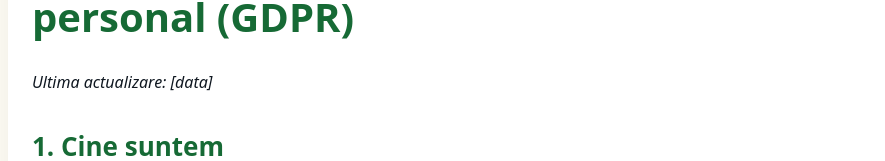
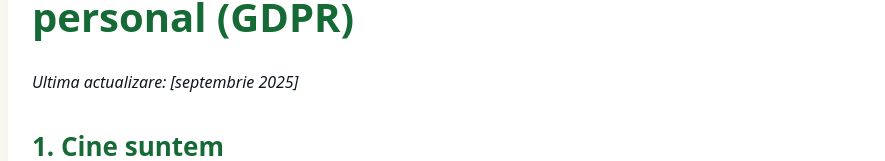
Before and after one commit to floryflorynutza08/edugarden_site, a Next.js app: page /acord-prelucrare-date in a window 1280 px wide. Shown: the part 184-345 px from the top of the page, without its empty margins (192-1077 px from the left). Built offline with nearby package versions, Linux system fonts and the light colour scheme.

Commit message:
fix(en): remove Romanian delete-account link from footer

```diff
--- a/app/acord-prelucrare-date/page.js
+++ b/app/acord-prelucrare-date/page.js
@@ -2,7 +2,7 @@
   return (
     <main className="legal-page">
       <h1>Acord de prelucrare a datelor cu caracter personal (GDPR)</h1>
-      <p><em>Ultima actualizare: [data]</em></p>
+      <p><em>Ultima actualizare: [septembrie 2025]</em></p>
 
       <h2>1. Cine suntem</h2>
       <p>
--- a/app/en/page.js
+++ b/app/en/page.js
@@ -380,7 +380,6 @@
           </div>
 
           <nav className="eg-footer-links" aria-label="Legal documents">
-            <Link href="/delete-account">Ștergere cont (RO)</Link>
             <Link href="/en/delete-account">Delete account</Link>
             <Link href="/politica-confidentialitate">Privacy Policy</Link>
             <Link href="/termeni-conditii">Terms & Conditions</Link>
```
